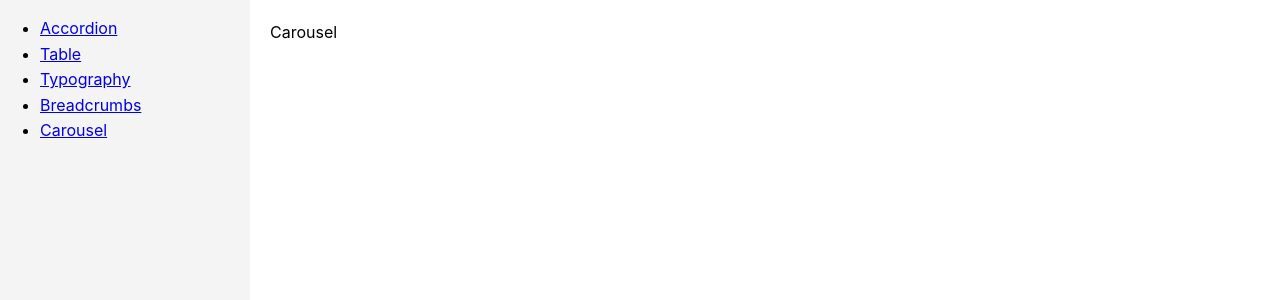
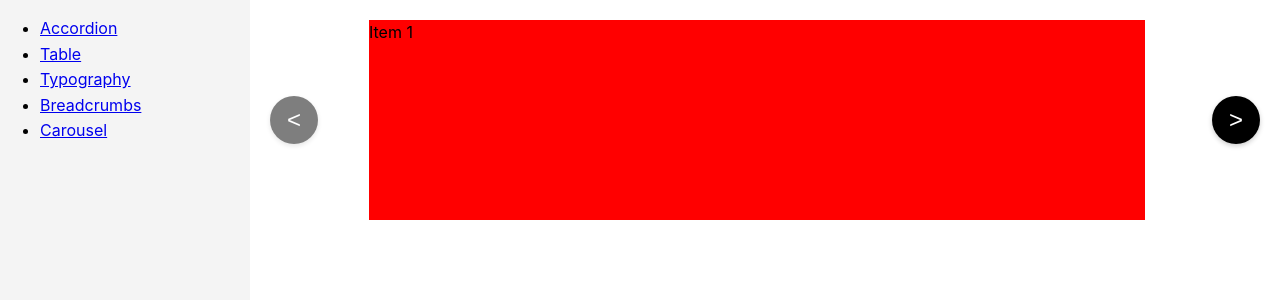
Before and after one commit to SystemAgainst/ui-kit, a React (Vite) app: page /carousel in a window 1280 px wide. Shown: the top 300 px of the page. Built offline with nearby package versions, Linux system fonts and the light colour scheme.

Commit message:
add: carousel, upd styles (draft)

```diff
--- a/src/App.tsx
+++ b/src/App.tsx
@@ -2,10 +2,10 @@ import React from 'react'
 import { Route, Routes } from 'react-router-dom'
 import { Accordion, Breadcrumbs, Carousel, Table, Typography } from './components'
 import { accordionItems } from './components/Accordion/mock.data'
+import { breadcrumbsData } from './components/Breadcrumbs/breadcrumbs.data'
 import MockData from './components/Table/data/mock.data'
 import styles from './components/Table/style/style.module.css'
 import BasicLayout from './layouts/BasicLayout'
-import { breadcrumbsData } from './components/Breadcrumbs/breadcrumbs.data'
 
 const App: React.FC = () => (
 	<BasicLayout>
@@ -14,15 +14,31 @@ const App: React.FC = () => (
 
 			<Route
 				path='/table'
-				element={<div className={styles['table-container']}>
-					<Table labels={MockData.labels} orderObj={MockData.orderObj} values={MockData.values} />
-				</div>} />
+				element={
+					<div className={styles['table-container']}>
+						<Table labels={MockData.labels} orderObj={MockData.orderObj} values={MockData.values} />
+					</div>
+				}
+			/>
 
 			<Route path='/typography' element={<Typography variant='displayLarge'>asdf</Typography>} />
 
 			<Route path='/breadcrumbs' element={<Breadcrumbs maxItems={2} items={breadcrumbsData} />} />
 
-			<Route path='/carousel' element={<Carousel />} />
+			<Route
+				path='/carousel'
+				element={
+					<Carousel
+						items={[
+							<div style={{ background: 'red', height: '200px' }}>Item 1</div>,
+							<div style={{ background: 'blue', height: '200px' }}>Item 2</div>,
+							<div style={{ background: 'green', height: '200px' }}>Item 3</div>,
+						]}
+						showArrows={true}
+						visibleItems={1}
+					/>
+				}
+			/>
 		</Routes>
 	</BasicLayout>
 )
--- /dev/null
+++ b/src/components/Carousel/carousel.module.css
@@ -0,0 +1,64 @@
+.carouselWrapper {
+	position: relative;
+	display: flex;
+	align-items: center;
+	justify-content: center;
+	width: 100%;
+	overflow: visible; /* Обертка позволяет кнопкам быть видимыми */
+}
+
+.carousel {
+	position: relative;
+	display: flex;
+	align-items: center;
+	overflow: hidden; /* Скрывем контент, выходящий за пределы карусели */
+	width: 80%;
+	/* padding: 2rem; */
+}
+
+.carouselContent {
+	display: flex;
+	gap: var(--card-gap, 16px);
+	transition: transform 0.3s ease-in-out;
+	width: calc(100% + var(--card-gap, 16px));
+}
+
+.carouselItem {
+	flex-shrink: 0;
+	width: calc(100% / var(--visible-items, 1) - var(--card-gap, 16px) / var(--visible-items, 1));
+	transition: transform 0.3s ease-in-out;
+}
+
+.carouselButton {
+	position: absolute;
+	top: 50%;
+	transform: translateY(-50%);
+	background: #000;
+	border: none;
+	border-radius: 50%;
+	color: #fff;
+	font-size: 1.5rem;
+	width: 48px;
+	height: 48px;
+	cursor: pointer;
+	z-index: 10;
+	display: flex;
+	align-items: center;
+	justify-content: center;
+	box-shadow: 0 2px 5px rgba(0, 0, 0, 0.2);
+}
+
+.previousButton {
+	left: 0; /* Теперь привязка идет к обертке */
+	margin-right: 16px; /* Расстояние от карусели */
+}
+
+.nextButton {
+	right: 0; /* Привязка к правому краю обертки */
+	margin-left: 16px; /* Расстояние от карусели */
+}
+
+.carouselButton:disabled {
+	opacity: 0.5;
+	cursor: not-allowed;
+}
--- a/src/components/Carousel/index.tsx
+++ b/src/components/Carousel/index.tsx
@@ -1,7 +1,66 @@
-const Carousel = () => {
-	return (
-		<>Carousel</>
-	);
+import React, { useState } from 'react'
+import styles from './carousel.module.css'
+
+type CarouselProps = {
+	items: React.ReactNode[] // Массив элементов карусели
+	showArrows?: boolean // Отображать ли стрелки
+	visibleItems?: number
 }
 
-export default Carousel;
+const Carousel = (props: CarouselProps) => {
+	const { items, visibleItems = 1, showArrows = true } = props
+
+	const [activeIndex, setActiveIndex] = useState(0)
+
+	const totalItems = items.length
+	const maxIndex = Math.max(totalItems - visibleItems, 0)
+
+	const goToNext = () => {
+		setActiveIndex((prevIndex) => Math.min(prevIndex + 1, maxIndex))
+	}
+
+	const goToPrevious = () => {
+		setActiveIndex((prevIndex) => Math.max(prevIndex - 1, 0))
+	}
+
+	return (
+		<div className={styles.carouselWrapper}>
+			{showArrows && (
+				<>
+					<button
+						className={`${styles.carouselButton} ${styles.previousButton}`}
+						onClick={goToPrevious}
+						disabled={activeIndex === 0}
+					>
+						&lt;
+					</button>
+					<button
+						className={`${styles.carouselButton} ${styles.nextButton}`}
+						onClick={goToNext}
+						disabled={activeIndex === maxIndex}
+					>
+						&gt;
+					</button>
+				</>
+			)}
+			<div className={styles.carousel}>
+				<div
+					className={styles.carouselContent}
+					style={{
+						transform: `translateX(-${(activeIndex * 100) / visibleItems}%)`,
+						'--visible-items': visibleItems.toString(),
+						'--card-gap': '16px',
+					}}
+				>
+					{items.map((item, index) => (
+						<div key={index} className={styles.carouselItem}>
+							{item}
+						</div>
+					))}
+				</div>
+			</div>
+		</div>
+	)
+}
+
+export default Carousel
```
